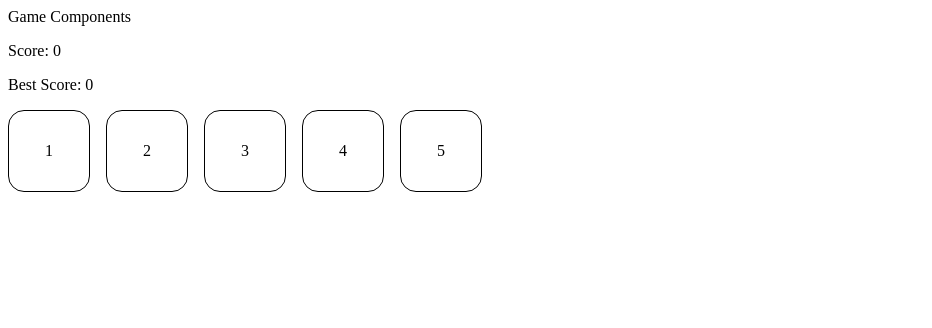
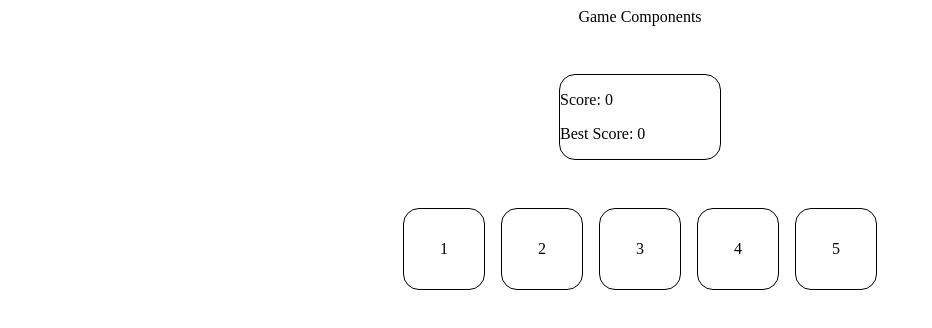
Before and after one commit to PDLIF/memory-card-TOP, a React (Vite) app: page / in a window 1280 px wide. Shown: the top 328 px of the page, without its empty margins (0-932 px from the left). Built offline with nearby package versions, Linux system fonts and the light colour scheme.

Commit message:
style: add more basic styling

```diff
--- a/src/Components/Game.jsx
+++ b/src/Components/Game.jsx
@@ -1,5 +1,8 @@
 import React, {useState, useEffect} from "react";
 import CardContainer from "./CardContainer";
+import ScoreBoard from "./ScoreBoard";
+
+import '../style/Game.css';
 
 const Game = () => {
     const [score, setScore] = useState(0);
@@ -76,10 +79,7 @@ const Game = () => {
     return (
         <div className="game">
             Game Components
-            <div className="scoreboard">
-                <p>Score: {score}</p>
-                <p>Best Score: {bestScore}</p>
-            </div>
+            <ScoreBoard score={score} bestScore={bestScore} />
             <CardContainer cards={cards} onCardClick={handleCardClick} />
         </div>
     )
--- /dev/null
+++ b/src/Components/ScoreBoard.jsx
@@ -0,0 +1,13 @@
+import React from "react";
+import '../style/ScoreBoard.css'
+
+const ScoreBoard = ({ score, bestScore }) => {
+    return (
+        <div className="scoreboard">
+            <p>Score: {score}</p>
+            <p>Best Score: {bestScore}</p>
+        </div>
+    )
+}
+
+export default ScoreBoard;
--- /dev/null
+++ b/src/style/Game.css
@@ -0,0 +1,6 @@
+.game {
+    display: flex;
+    flex-direction: column;
+    align-items: center;
+    gap: 3rem;
+}
--- /dev/null
+++ b/src/style/ScoreBoard.css
@@ -0,0 +1,6 @@
+.scoreboard {
+    width: 10rem;
+
+    border: 1px solid;
+    border-radius: 1rem;
+}
```
